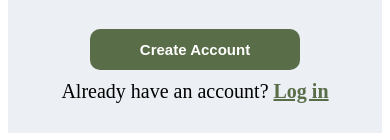
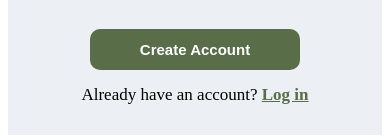
Before and after one commit to lutricuong/sign-up-form, a plain HTML site: page index.html in a window 390 px wide. Shown: the part 885-1025 px from the top of the page. Drawn offline with Linux system fonts and the light colour scheme.

Commit message:
fix font-size

```diff
--- a/style.css
+++ b/style.css
@@ -220,7 +220,7 @@ input:focus {
     }
     .footer {
         text-align: center;
-        padding: 10px 0 30px 0;
-        font-size: 20px;
+        padding: 15px 0 30px 0;
+        font-size: 17px;
     }
 }
```
